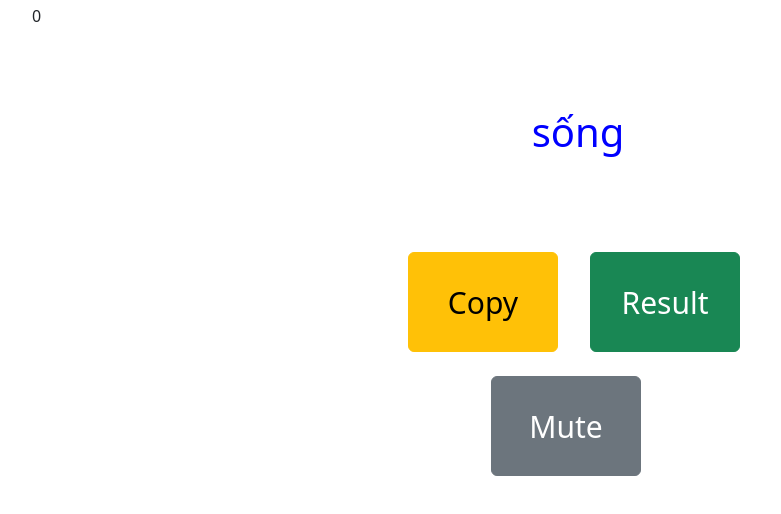
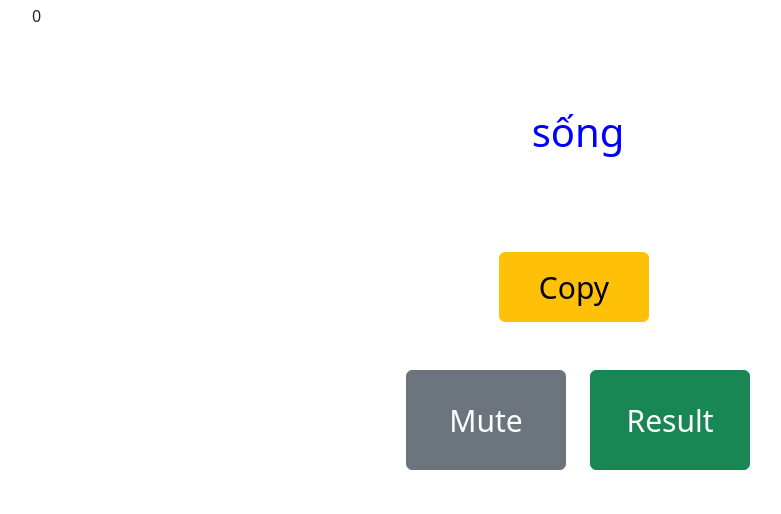
Before and after one commit to anhkhoinp94/ger-word-app, an Angular app: page / in a window 1280 px wide. Shown: the top 514 px of the page, without its empty margins (62-843 px from the left). Built offline with nearby package versions, Linux system fonts and the light colour scheme.

Commit message:
2022-08-11_0702 AM

```diff
--- a/src/app/app.component.html
+++ b/src/app/app.component.html
@@ -30,20 +30,47 @@
       </div>
     </div>
   </div>
+
   <div class="row">
-    <div class="col-6">
+    <div class="col-4"></div>
+    <div
+      class="col-4"
+      style="display: flex; align-items: center; justify-content: center"
+    >
       <button
         class="btn btn-warning mt-5 me-2"
-        style="min-width: 150px; height: 100px; float: right; font-size: 30px"
+        style="min-width: 150px; height: 70px; font-size: 30px"
         (click)="copyMessage()"
       >
         Copy
       </button>
     </div>
+    <div class="col-4"></div>
+  </div>
+
+  <div class="row">
+    <div class="col-6">
+      <button
+        class="btn btn-primary mt-5"
+        style="min-width: 160px; height: 100px; font-size: 30px; float: right"
+        (click)="speakMessage()"
+        *ngIf="canSpeak"
+      >
+        Speak
+      </button>
+      <button
+        class="btn btn-secondary mt-5"
+        style="min-width: 160px; height: 100px; font-size: 30px; float: right"
+        (click)="checkAbleSpeak()"
+        *ngIf="!canSpeak"
+      >
+        Mute
+      </button>
+    </div>
     <div class="col-6">
       <button
         class="btn btn-success mt-5 me-2"
-        style="min-width: 150px; height: 100px; font-size: 30px"
+        style="min-width: 160px; height: 100px; font-size: 30px"
         (click)="change()"
         *ngIf="!see || !show"
       >
@@ -51,41 +78,12 @@
       </button>
       <button
         class="btn btn-danger mt-5 me-2"
-        style="min-width: 150px; height: 100px; font-size: 30px"
+        style="min-width: 160px; height: 100px; font-size: 30px"
         (click)="next()"
         *ngIf="see && show"
       >
         Next
       </button>
-    </div>
-
-    <div class="row">
-      <div
-        class="col-12"
-        style="display: flex; align-items: center; justify-content: center"
-        *ngIf="canSpeak"
-      >
-        <button
-          class="btn btn-primary mt-4"
-          style="min-width: 150px; height: 100px; font-size: 30px"
-          (click)="speakMessage()"
-        >
-          Speak
-        </button>
-      </div>
-      <div
-        class="col-12"
-        style="display: flex; align-items: center; justify-content: center"
-        *ngIf="!canSpeak"
-      >
-        <button
-          class="btn btn-secondary mt-4"
-          style="min-width: 150px; height: 100px; font-size: 30px"
-          (click)="checkAbleSpeak()"
-        >
-          Mute
-        </button>
-      </div>
     </div>
 
     <div class="row mt-3">
```
Also changed, not shown: 3 other files (tests, documents, lock files or other folders).
